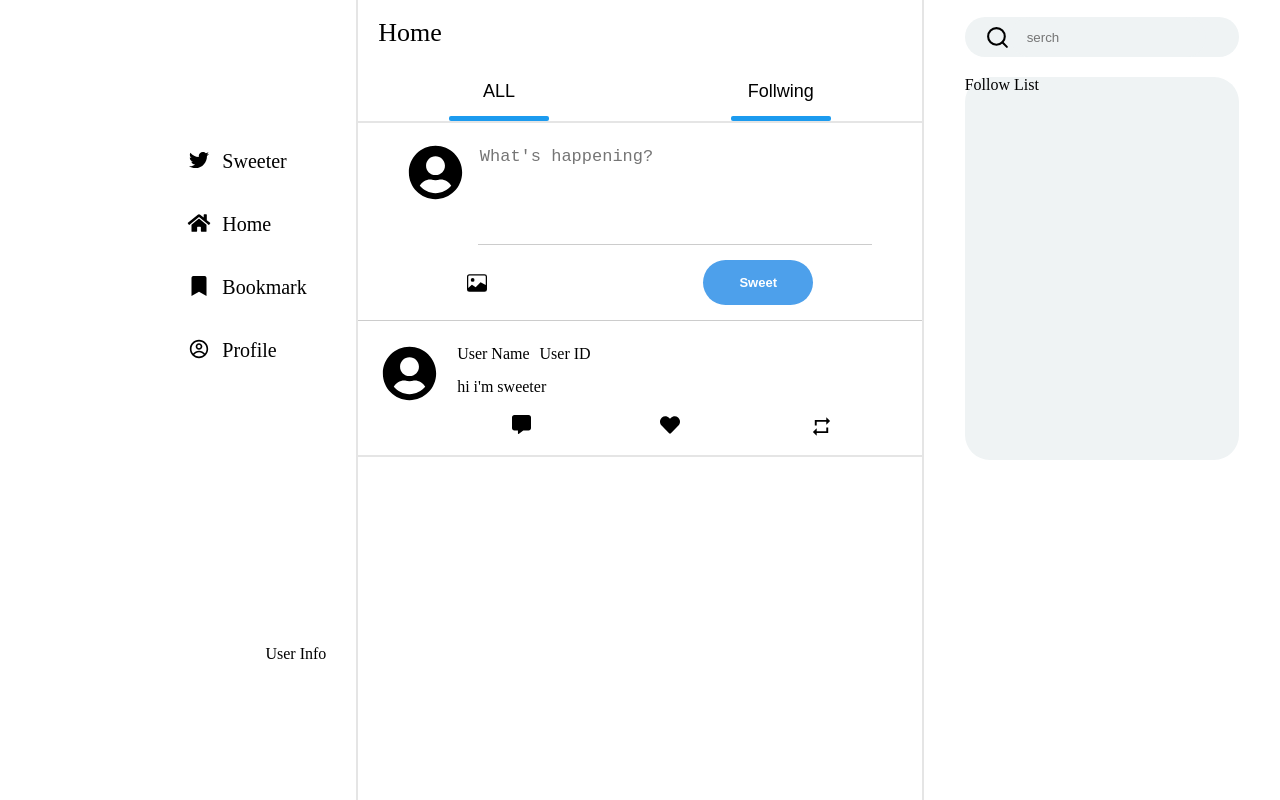
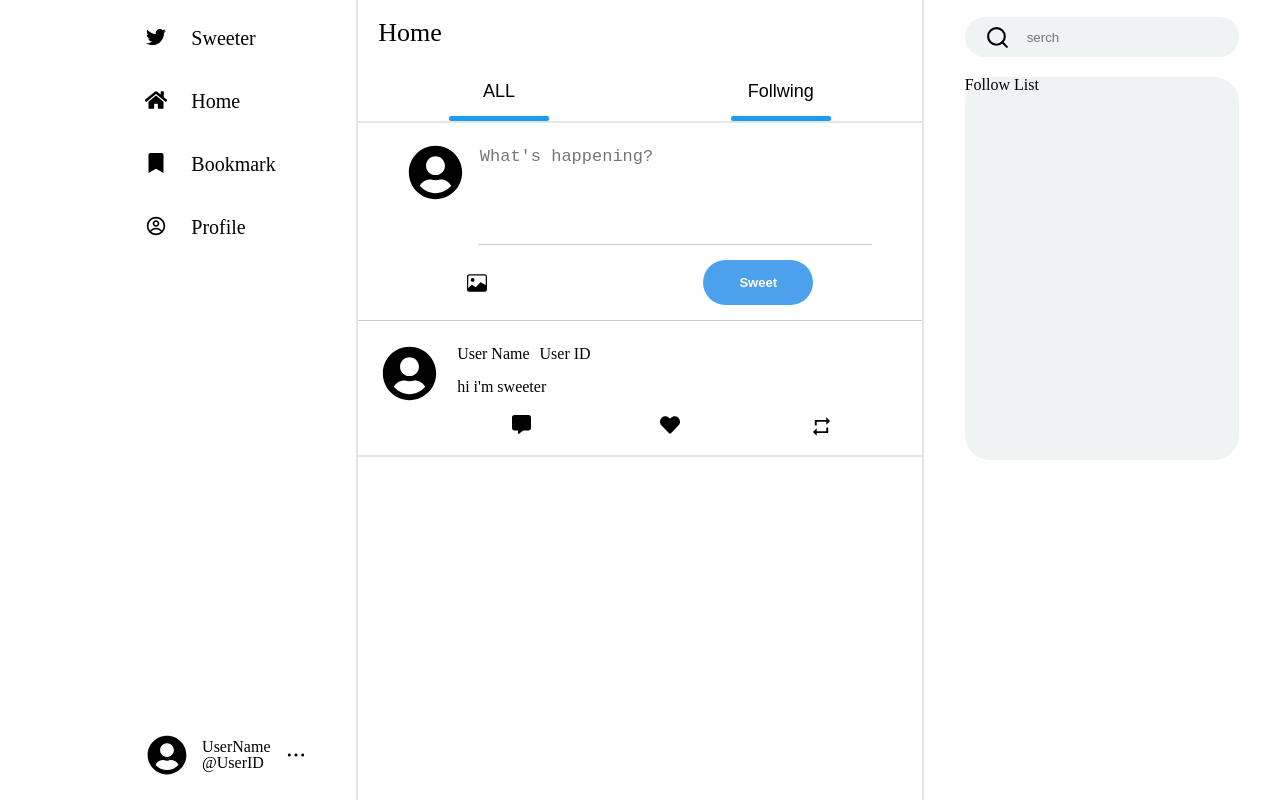
Before and after one commit to Vegeterian-LEE/Sweetter_FE, a React (Create React App) app: page / in a window 1280 px wide. Built offline with nearby package versions, Linux system fonts and the light colour scheme.

Commit message:
Design: SideBar.jsx UserInfo 추가

```diff
--- a/src/components/Layout/SideBar.jsx
+++ b/src/components/Layout/SideBar.jsx
@@ -1,8 +1,9 @@
 import React from "react";
 import styled from "styled-components";
 
-import { FaTwitter, FaHome, FaBookmark } from "react-icons/fa";
+import { FaTwitter, FaHome, FaBookmark, FaUserCircle } from "react-icons/fa";
 import { CgProfile } from "react-icons/cg";
+import { RxDotsHorizontal } from "react-icons/rx";
 
 const SideBar = () => {
   const CategoryArr = [
@@ -27,7 +28,14 @@ const SideBar = () => {
       </div>
       <div>
         <CategoryWrapper>
-          <div>User Info</div>
+          <CategoryBox>
+            <FaUserCircle size={50} />
+            <UserInfo>
+              <h2>UserName</h2>
+              <h2>@UserID</h2>
+            </UserInfo>
+            <RxDotsHorizontal />
+          </CategoryBox>
         </CategoryWrapper>
       </div>
     </SideBarLayoutContainer>
@@ -39,7 +47,7 @@ const SideBarLayoutContainer = styled.div`
   height: 100vh;
   display: flex;
   flex-direction: column;
-  justify-content: space-around;
+  justify-content: space-between;
 `;
 
 const CategoryWrapper = styled.div`
@@ -53,9 +61,9 @@ const CategoryWrapper = styled.div`
 const CategoryBox = styled.div`
   display: flex;
   align-items: center;
-  width: 150px;
-  padding-left: 10px;
-  padding-bottom: 10px;
+  justify-content: space-around;
+  width: 200px;
+  padding: 0 10px 10px 10px;
   svg {
     font-size: 30px;
     size: 10px;
@@ -74,4 +82,11 @@ const Span = styled.span`
   margin-left: 10px;
 `;
 
+const UserInfo = styled.div`
+  display: flex;
+  flex-direction: column;
+  justify-content: center;
+  margin-top: 10px;
+`;
+
 export default SideBar;
```
